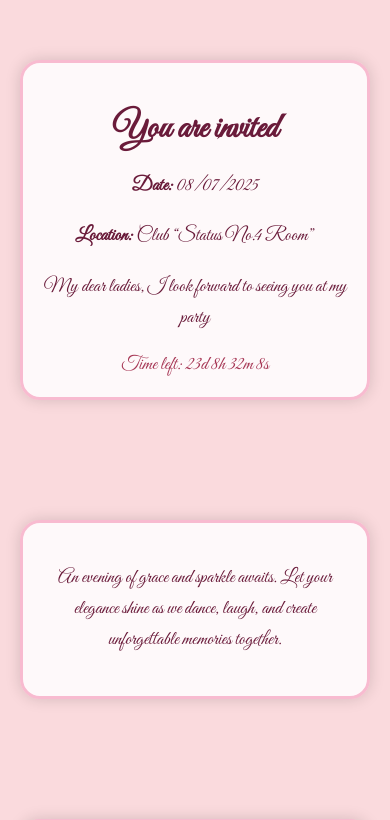
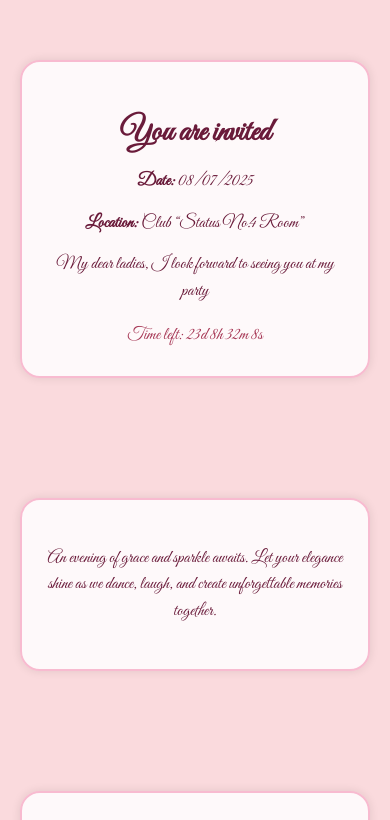
Before and after one commit to Tomie875/my, a plain HTML site: page index.html in a window 390 px wide. Shown: the top 820 px of the page. Drawn offline with Linux system fonts and the light colour scheme.

Commit message:
Add files via upload

```diff
--- a/index.html
+++ b/index.html
@@ -1,8 +1,8 @@
-
 <!DOCTYPE html>
 <html lang="en">
 <head>
   <meta charset="UTF-8">
+  <meta name="viewport" content="width=device-width, initial-scale=1.0">
   <title>Birthday Invitation</title>
   <link href="https://fonts.googleapis.com/css2?family=Great+Vibes&display=swap" rel="stylesheet">
   <style>
@@ -22,7 +22,7 @@
       display: flex;
       justify-content: center;
       align-items: center;
-      padding: 100px 20px;
+      padding: 60px 20px;
       opacity: 0;
       transform: translateY(50px);
       transition: all 1s ease;
@@ -35,56 +35,46 @@
 
     .invitation {
       background: rgba(255, 255, 255, 0.85);
-      padding: 50px;
+      padding: 30px 20px;
       border-radius: 20px;
-      border: 3px solid #f8bbd0;
-      max-width: 700px;
+      border: 2px solid #f8bbd0;
+      width: 100%;
+      max-width: 500px;
       text-align: center;
-      box-shadow: 0 0 15px rgba(0,0,0,0.15);
-      position: relative;
+      box-shadow: 0 0 10px rgba(0,0,0,0.1);
     }
 
     .invitation h1 {
-      font-size: 3em;
-      margin-bottom: 20px;
+      font-size: 2.4em;
+      margin-bottom: 15px;
     }
 
     .invitation p {
-      font-size: 1.6em;
-      margin: 20px 0;
-      line-height: 1.6;
+      font-size: 1.3em;
+      margin: 15px 0;
+      line-height: 1.5;
     }
 
     .countdown {
-      font-size: 1.6em;
+      font-size: 1.2em;
       margin-top: 20px;
       color: #a63654;
     }
 
-    @media (max-width: 768px) {
-      .invitation {
-        padding: 20px;
-        margin: 0 10px;
-      }
-
+    @media (max-width: 480px) {
       .invitation h1 {
-        font-size: 2.2em;
+        font-size: 2em;
       }
 
       .invitation p,
       .countdown {
-        font-size: 1.2em;
-      }
-
-      .section {
-        padding: 60px 10px;
+        font-size: 1.1em;
       }
     }
   </style>
 </head>
 <body>
 
-  <!-- Секция 1 -->
   <div class="section" id="section1">
     <div class="invitation">
       <h1>You are invited</h1>
@@ -95,7 +85,6 @@
     </div>
   </div>
 
-  <!-- Секция 2 -->
   <div class="section" id="section2">
     <div class="invitation">
       <p>
@@ -104,7 +93,6 @@
     </div>
   </div>
 
-  <!-- Секция 3 -->
   <div class="section" id="section3">
     <div class="invitation">
       <p>
@@ -113,7 +101,6 @@
     </div>
   </div>
 
-  <!-- Секция 4 -->
   <div class="section" id="section4">
     <div class="invitation">
       <p>
```
